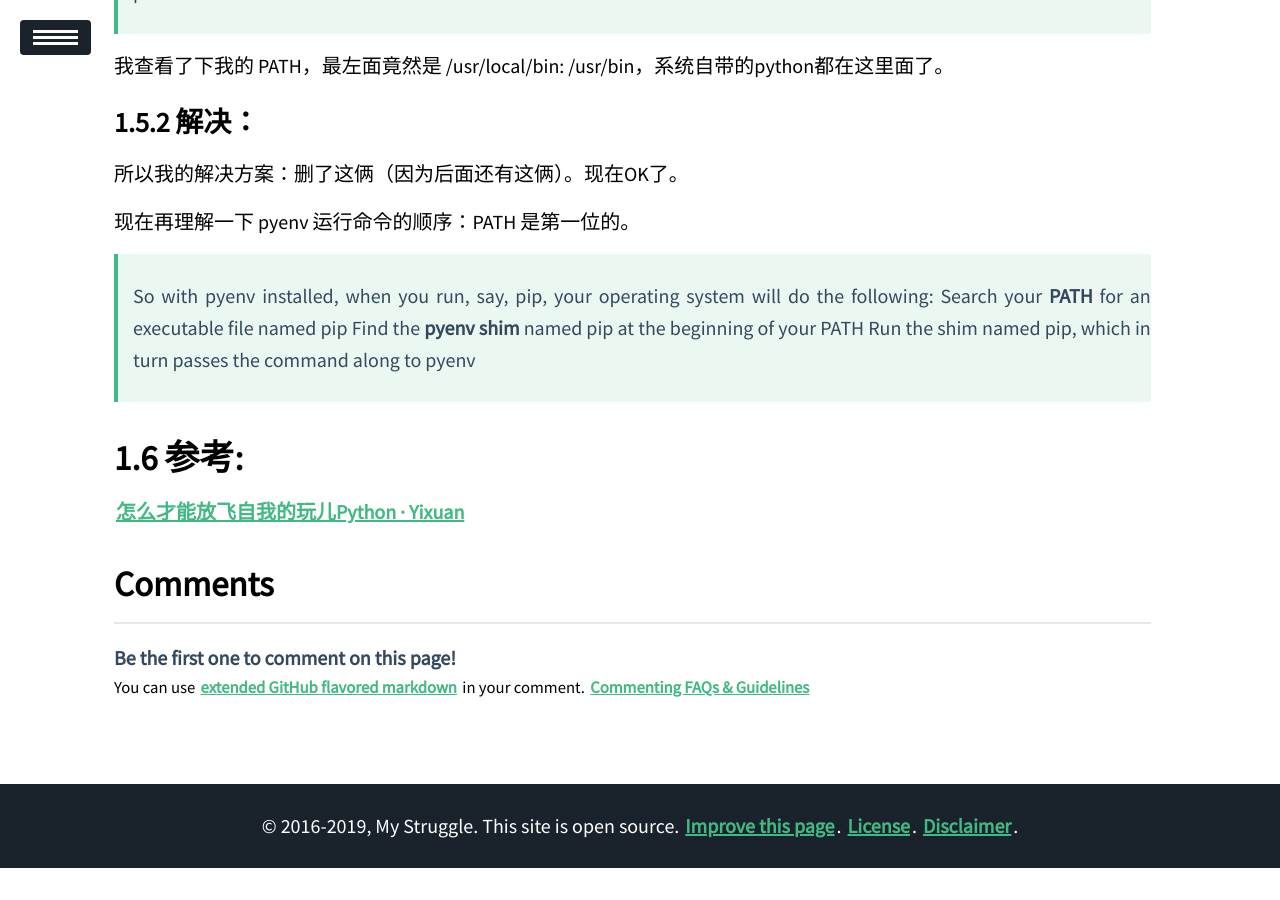
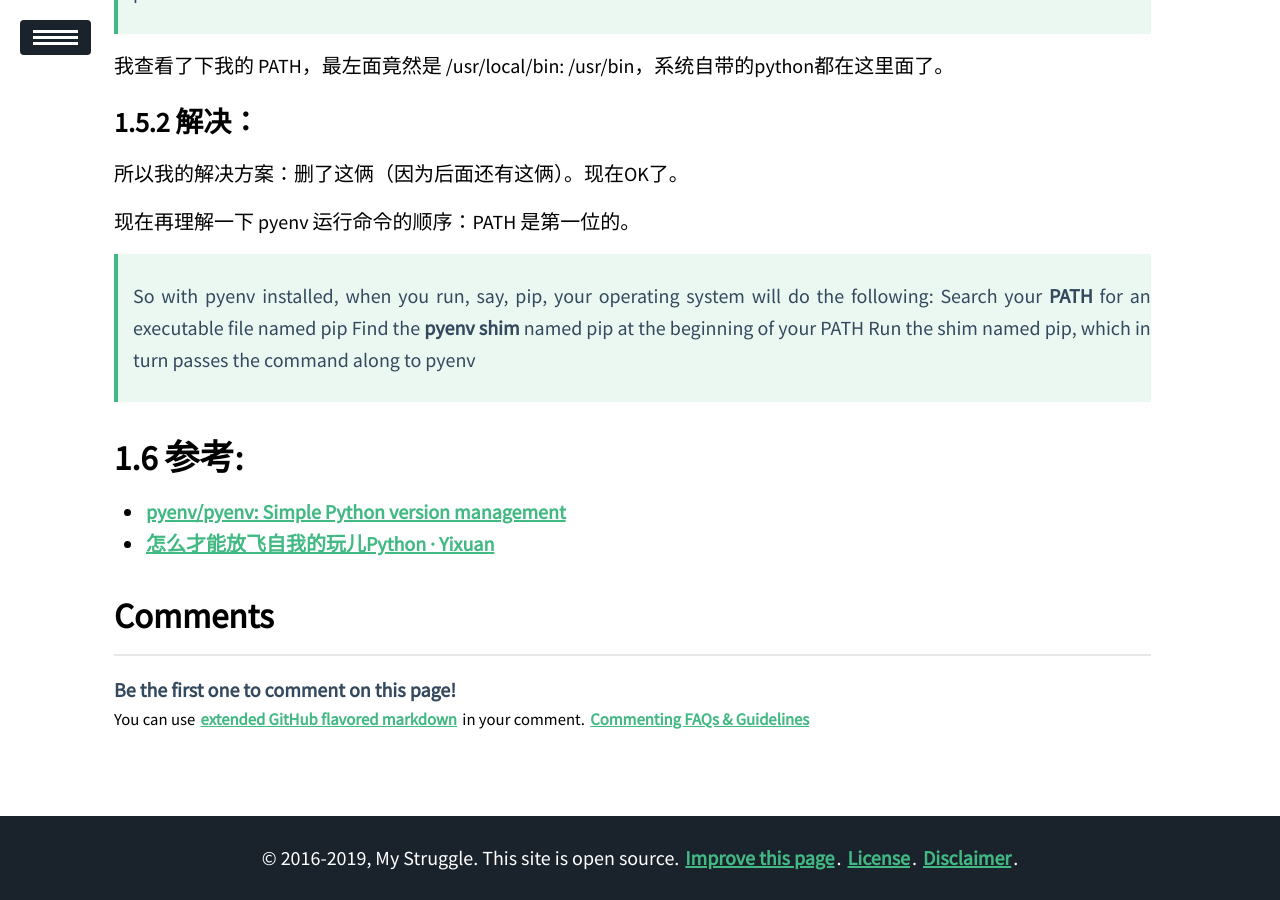
Before and after one commit to bemself/bemself.github.io, a Jekyll site: the page built from _posts/2019-04-11-Python-Pyenv-Virtualenv-setup.md, in a window 1280 px wide and 900 px high, scrolled down 5986 px. Built offline with Jekyll 4.4.1, drawn with Linux system fonts in a browser that asks for light colours; a script that is not in the unit is left out; before the commit the page ends 6854 px from its top, so only the background shows below that.

Commit message:
add reference

```diff
--- a/_posts/2019-04-11-Python-Pyenv-Virtualenv-setup.md
+++ b/_posts/2019-04-11-Python-Pyenv-Virtualenv-setup.md
@@ -271,4 +271,5 @@ Run the shim named pip, which in turn passes the command along to pyenv
 
 ## 参考:
 
-[怎么才能放飞自我的玩儿Python · Yixuan](http://yixuan.li/geek/2018/07/31/pyenvVirtualenv/)
+- [pyenv/pyenv: Simple Python version management](https://github.com/pyenv/pyenv#how-it-works)
+- [怎么才能放飞自我的玩儿Python · Yixuan](http://yixuan.li/geek/2018/07/31/pyenvVirtualenv/)
```
